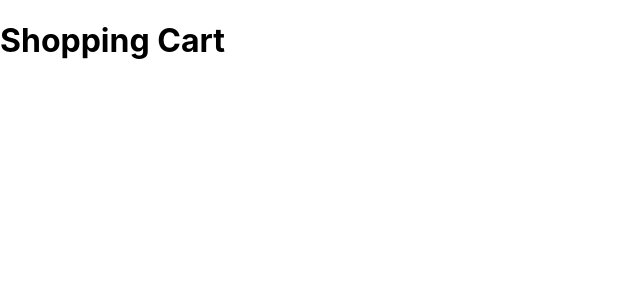
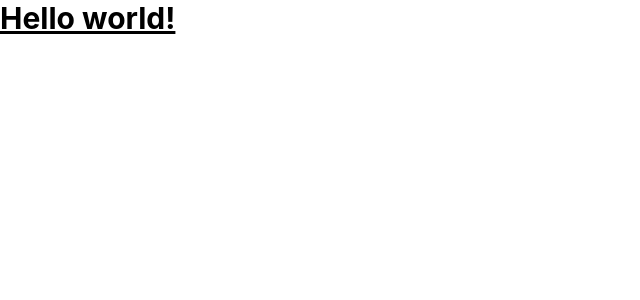
Before and after one commit to hicarlodacuyan/top-projects, a React (Create React App) app: page / in a window 1280 px wide. Shown: the top 300 px of the page, without its empty margins (0-640 px from the left). Built offline with nearby package versions, Linux system fonts and the light colour scheme.

Commit message:
Add tailwindcss config

```diff
--- a/package.json
+++ b/package.json
@@ -39,6 +39,9 @@
     ]
   },
   "devDependencies": {
-    "gh-pages": "^4.0.0"
+    "autoprefixer": "^10.4.11",
+    "gh-pages": "^4.0.0",
+    "postcss": "^8.4.16",
+    "tailwindcss": "^3.1.8"
   }
 }
--- /dev/null
+++ b/postcss.config.js
@@ -0,0 +1,6 @@
+module.exports = {
+  plugins: {
+    tailwindcss: {},
+    autoprefixer: {},
+  },
+}
--- a/src/App.js
+++ b/src/App.js
@@ -3,7 +3,9 @@
 function App() {
   return (
     <div className="App">
-      <h1>Shopping Cart</h1>
+      <h1 className="text-3xl font-bold underline">
+        Hello world!
+      </h1>
     </div>
   );
 }
--- a/src/index.css
+++ b/src/index.css
@@ -1,3 +1,7 @@
+@tailwind base;
+@tailwind components;
+@tailwind utilities;
+
 body {
   margin: 0;
   font-family: -apple-system, BlinkMacSystemFont, 'Segoe UI', 'Roboto', 'Oxygen',
--- /dev/null
+++ b/tailwind.config.js
@@ -0,0 +1,10 @@
+/** @type {import('tailwindcss').Config} */
+module.exports = {
+  content: [
+    "./src/**/*.{js,jsx,ts,tsx}",
+  ],
+  theme: {
+    extend: {},
+  },
+  plugins: [],
+}
```
Also changed, not shown: 1 other file (tests, documents, lock files or other folders).
